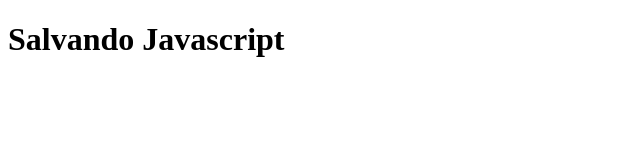
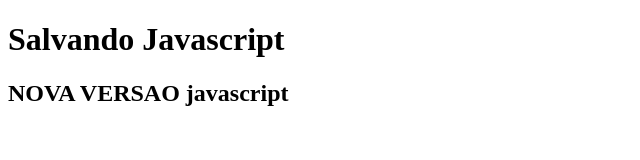
Before and after one commit to thiagollsouza/NewProjeto, a plain HTML site: page index.html in a window 1280 px wide. Shown: the whole page, without its empty margins (0-640 px from the left). Drawn offline with Linux system fonts and the light colour scheme.

Commit message:
Incluido um novo H2

```diff
--- a/index.html
+++ b/index.html
@@ -8,5 +8,6 @@
 </head>
 <body>
     <h1>Salvando Javascript</h1>
+    <h2>NOVA VERSAO javascript </h2>
 </body>
 </html>
```
